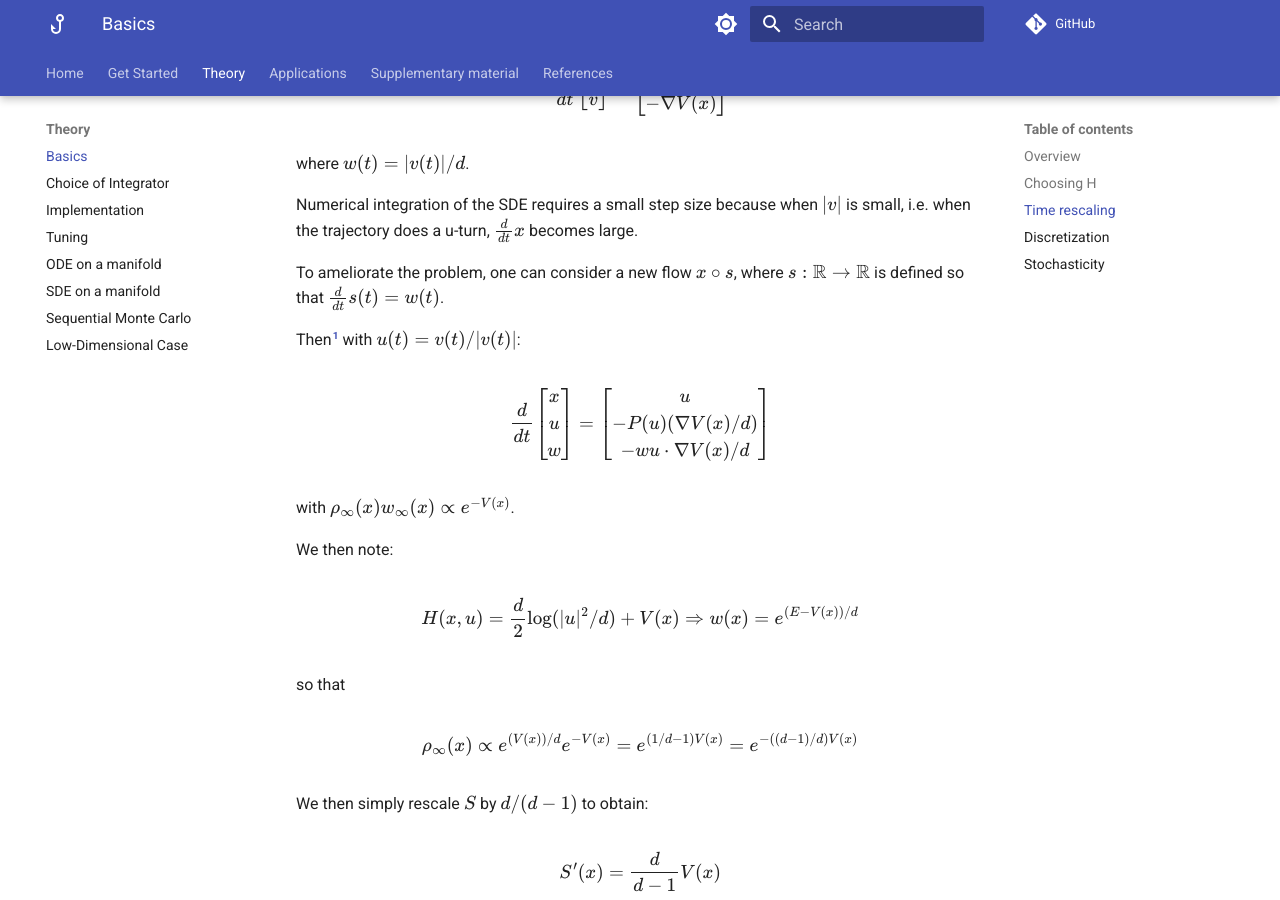
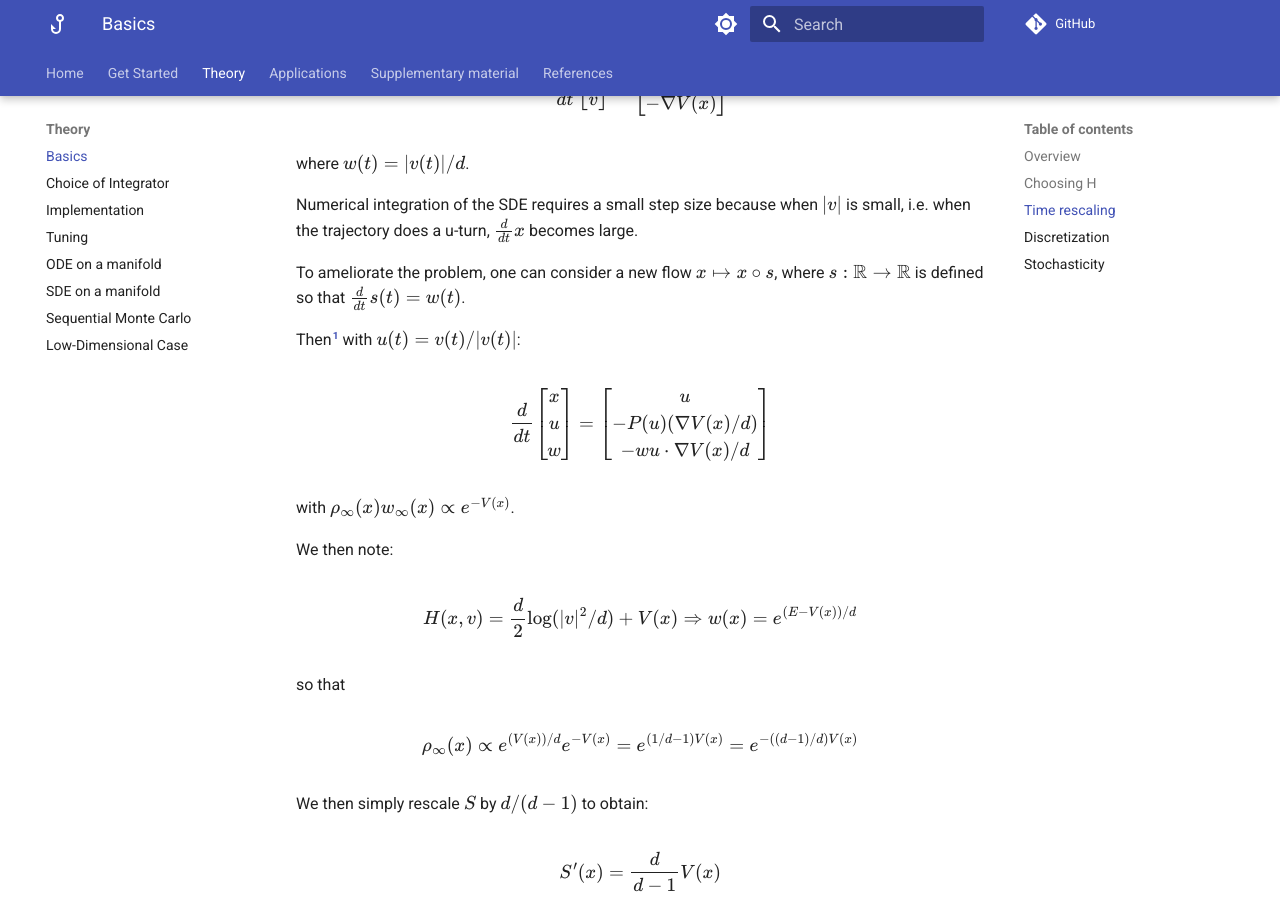
Before and after one commit to reubenharry/mclmc-docs, an MkDocs documentation site: the page built from docs/tutorial.md, in a window 1280 px wide and 900 px high, scrolled down 3403 px. Built offline with MkDocs 1.6.1 and Material for MkDocs 9.7.7, drawn with Linux system fonts in a browser that asks for light colours; comment, search, counter and statistics services are not loaded.

```diff
--- a/docs/tutorial.md
+++ b/docs/tutorial.md
@@ -155,7 +155,7 @@ where $w(t) = |v(t)|/d$.
 
 Numerical integration of the SDE requires a small step size because when $|v|$ is small, i.e. when the trajectory does a u-turn, $\frac{d}{dt}x$ becomes large.
 
-To ameliorate the problem, one can consider a new flow $x \circ s$, where $s : \mathbb{R} \to \mathbb{R}$ is defined so that $\frac{d}{dt}s(t) = w(t)$.
+To ameliorate the problem, one can consider a new flow $x \mapsto x \circ s$, where $s : \mathbb{R} \to \mathbb{R}$ is defined so that $\frac{d}{dt}s(t) = w(t)$.
 
 Then[^1] with $u(t) = v(t)/|v(t)|$:
 
@@ -180,7 +180,7 @@ with $\rho_\infty(x)w_\infty(x) \propto e^{-V(x)}$.
 We then note:
 
 $$
-H(x,u) =  \frac{d}{2}\log(|u|^2/d) + V(x) \\
+H(x,v) =  \frac{d}{2}\log(|v|^2/d) + V(x) \\
 \Rightarrow w(x) = e^{(E-V(x))/d}
 $$
 
```
Also changed, not shown: docs/index.md (+11 -3 lines), docs/img/github_poster.png (added), 1 other file.
